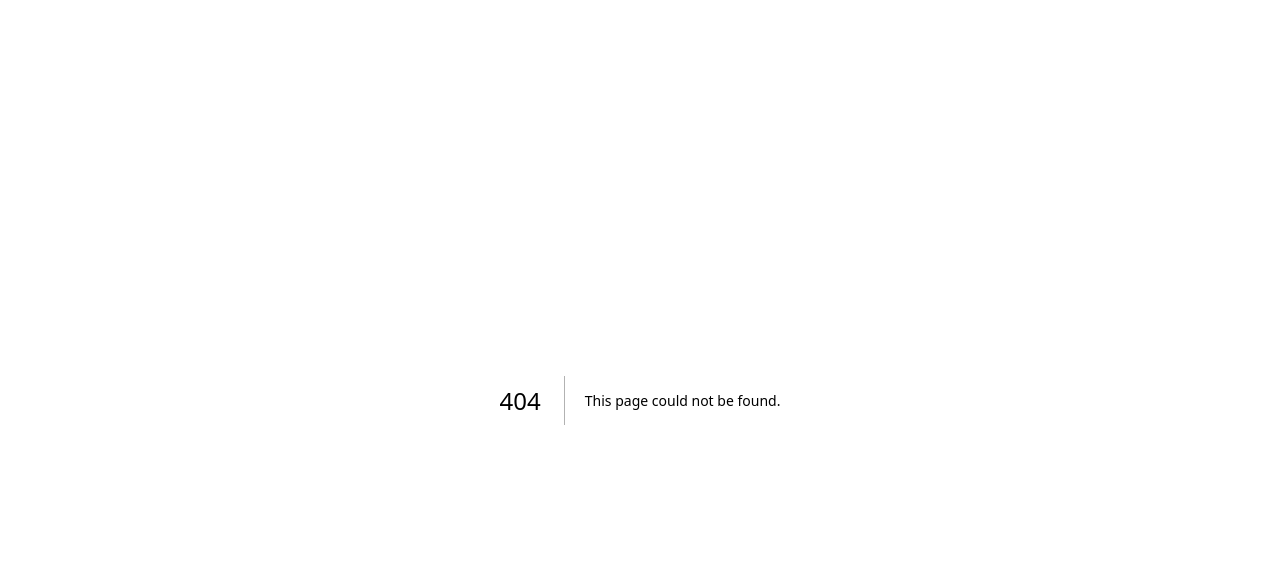
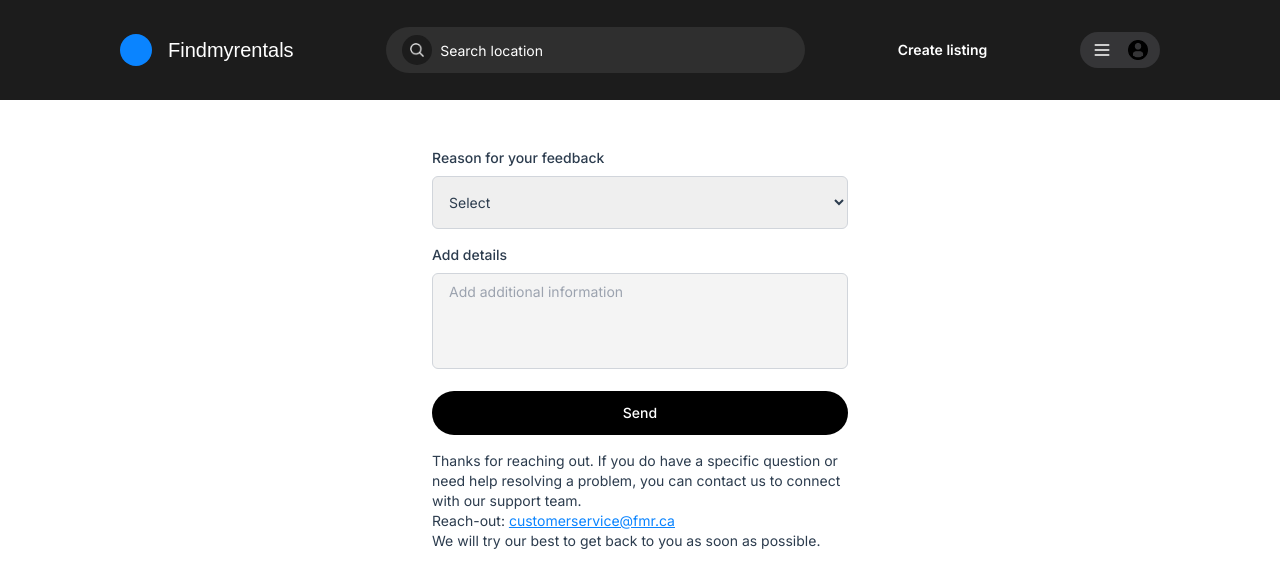
Before and after one commit to Sanyam1207/WBFE, a Next.js app: page /help-feedback in a window 1280 px wide. Before the commit this address had no page. Shown: the top 588 px of the page. Built offline with nearby package versions, Linux system fonts and the light colour scheme; a web font is replaced by a local one.

Commit message:
created feedback page

```diff
--- /dev/null
+++ b/src/app/help-feedback/page.tsx
@@ -0,0 +1,149 @@
+import Navbar from '@/components/NavBar';
+import { Inter } from 'next/font/google';
+import Image from 'next/image';
+import React from 'react';
+
+const inter = Inter({ subsets: ['latin'] });
+
+export default function HelpFeedback() {
+    return (
+        <>
+            {/* ==================== MOBILE VIEW ==================== */}
+            <div className={`${inter.className} md:hidden min-h-screen bg-[#1F1F21]`}>
+                {/* Top bar: black with back arrow + title */}
+                <div className="bg-[#1F1F21] h-14 p-14 flex items-center justify-center relative">
+                    <button className="absolute left-6 top-10 rounded-full bg-[#353537] p-3">
+                        <Image
+                            src="/icons/backarrow.svg"
+                            width={12}
+                            height={12}
+                            alt="Back"
+                        />
+                    </button>
+                    <h1 className="text-white text-lg font-medium">
+                        Help & feedback
+                    </h1>
+                </div>
+
+                {/* White container with rounded top corners */}
+                <div className="px-6 py-4 rounded-t-3xl bg-white h-screen space-y-4">
+                    {/* Reason for your feedback */}
+                    <div>
+                        <label className="block my-4 text-sm font-medium text-[#2C3C4E]">
+                            Reason for your feedback
+                        </label>
+                        <select
+                            className="w-full border  rounded-md px-4 py-4 text-sm
+                         focus:outline-none focus:ring-1 focus:border-dashed"
+                        >
+                            <option>Select</option>
+                            <option>Bug report</option>
+                            <option>Feature request</option>
+                            <option>Other</option>
+                        </select>
+                    </div>
+
+                    {/* Add details */}
+                    <div className='my-3'>
+                        <label className="block my-3 text-sm font-medium text-[#2C3C4E]">
+                            Add details
+                        </label>
+                        <textarea
+                            placeholder="Add additional information"
+                            className="w-full h-24 border border-gray-300 rounded-md px-4 py-2 text-sm
+                         focus:outline-none focus:ring-1 focus:ring-[#0A84FF] resize-none"
+                        />
+                    </div>
+
+                    {/* Send button */}
+                    <br />
+                    <button
+                        type="button"
+                        className="w-full bg-black text-white text-sm font-medium py-3 rounded-full hover:bg-gray-900"
+                    >
+                        Send
+                    </button>
+                    <br /> <br />
+
+                    {/* Informational text */}
+                    <p className="text-sm text-[#2C3C4E] leading-5">
+                        Thanks for reaching out. If you do have a specific question or need help resolving a problem,
+                        you can contact us to connect with our support team.
+                        <br />
+                        Reach-out:{" "}
+                        <a
+                            href="mailto:customerservice@fmr.ca"
+                            className="text-[#0A84FF] underline"
+                        >
+                            customerservice@fmr.ca
+                        </a>
+                        <br />
+                        We will try our best to get back to you as soon as possible.
+                    </p>
+                </div>
+            </div>
+
+            {/* ==================== DESKTOP VIEW ==================== */}
+            <div className='hidden md:block'>
+                <Navbar />
+                <div className={`${inter.className} hidden md:flex bg-white min-h-screen text-[#2C3C4E]`}>
+
+                    {/* Center the form vertically and horizontally */}
+                    <div className="flex flex-col w-full">
+                        {/* Optional: If you have a nav bar or header, put it here */}
+                        <div className="max-w-md w-full mx-auto px-4 py-12">
+                            {/* Reason for your feedback */}
+                            <label className="block mb-2 text-sm font-medium text-[#2C3C4E]">
+                                Reason for your feedback
+                            </label>
+                            <select
+                                className="w-full mb-4 border border-gray-300 rounded-md px-3 py-4 text-sm
+                         focus:outline-none focus:ring-1 focus:ring-[#0A84FF]"
+                            >
+                                <option>Select</option>
+                                <option>Bug report</option>
+                                <option>Feature request</option>
+                                <option>Other</option>
+                            </select>
+
+                            {/* Add details */}
+                            <label className="block mb-2 text-sm font-medium ">
+                                Add details
+                            </label>
+                            <textarea
+                                placeholder="Add additional information"
+                                className="w-full h-24 mb-4 border border-gray-300 bg-[#F4F4F4] rounded-md px-4 py-2 text-sm
+                         focus:outline-none focus:ring-1 focus:ring-[#0A84FF] resize-none"
+                            />
+
+                            {/* Send button */}
+                            <br />
+                            <button
+                                type="button"
+                                className="w-full bg-black text-white text-sm font-medium py-3 rounded-full hover:bg-gray-900 mb-4"
+                            >
+                                Send
+                            </button>
+                            <br />
+                            {/* Informational text */}
+                            <p className="text-sm  leading-5">
+                                Thanks for reaching out. If you do have a specific question or need help resolving a problem,
+                                you can contact us to connect with our support team.
+                                <br />
+                                Reach-out:{" "}
+                                <a
+                                    href="mailto:customerservice@fmr.ca"
+                                    className="text-[#0A84FF] underline"
+                                >
+                                    customerservice@fmr.ca
+                                </a>
+                                <br />
+                                We will try our best to get back to you as soon as possible.
+                            </p>
+                        </div>
+                    </div>
+                </div>
+            </div>
+        </>
+    );
+}
```
